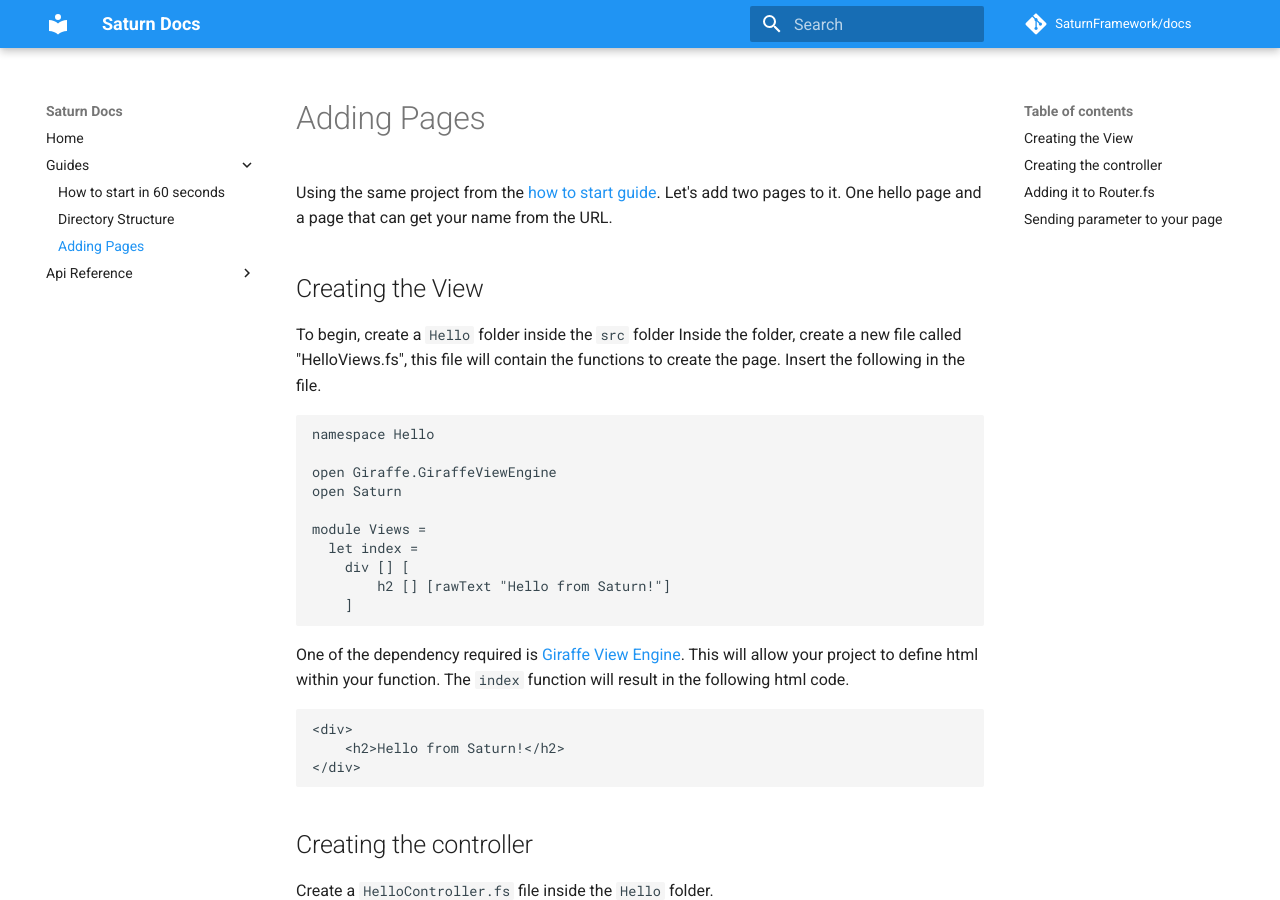
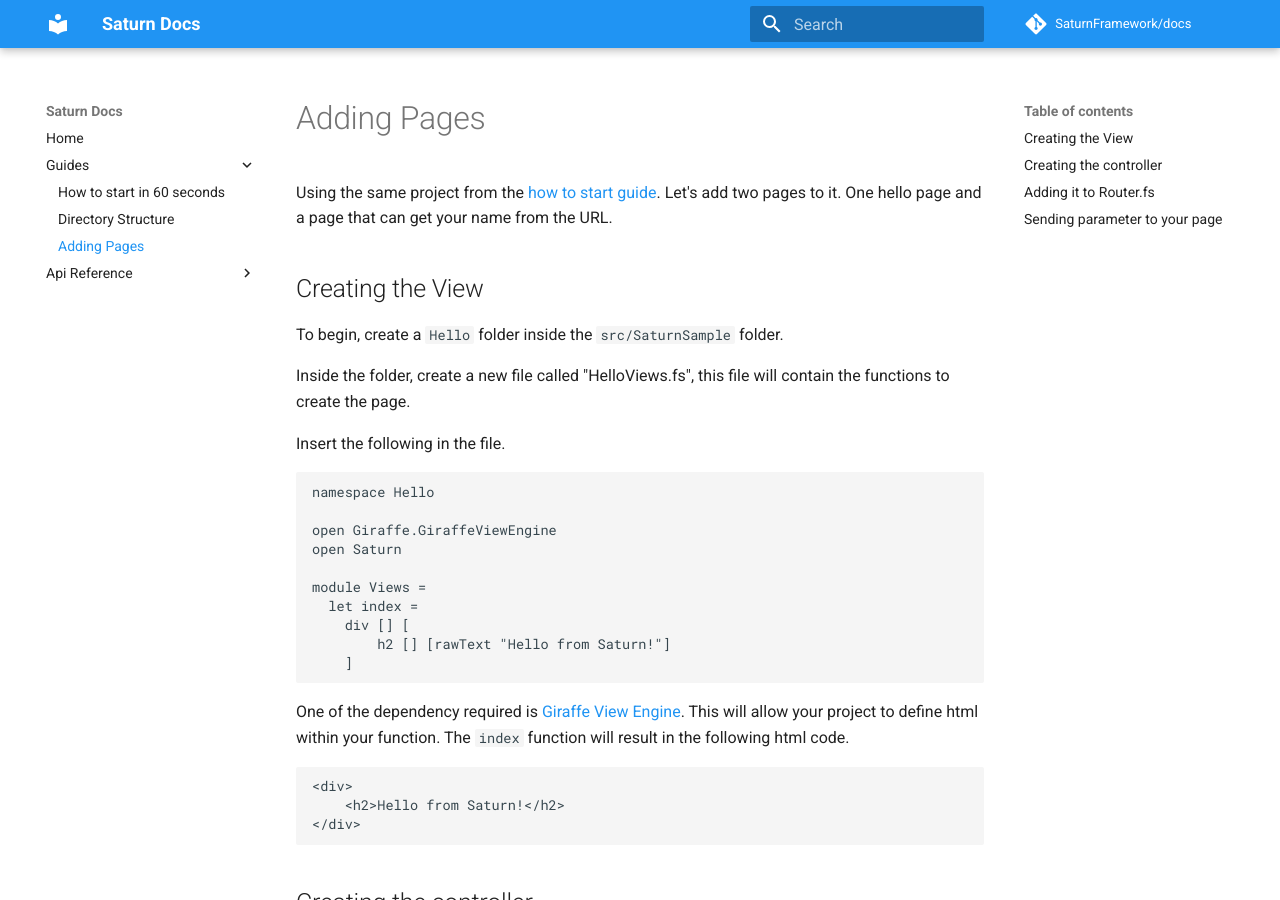
Before and after one commit to tmpreston/docs-2, an MkDocs documentation site: the page built from docs/guides/adding-pages.md, in a window 1280 px wide and 900 px high. Built offline with MkDocs 1.6.1 and Material for MkDocs 9.7.7, drawn with Linux system fonts in a browser that asks for light colours; comment, search, counter and statistics services are not loaded; old or Windows-style settings are respelled for this version of MkDocs.

Commit message:
Fix typo in guides (#6)

````diff
--- a/docs/guides/adding-pages.md
+++ b/docs/guides/adding-pages.md
@@ -4,8 +4,10 @@
 
 ## Creating the View
 
-To begin, create a `Hello` folder inside the `src` folder
+To begin, create a `Hello` folder inside the `src/SaturnSample` folder.
+
 Inside the folder, create a new file called "HelloViews.fs", this file will contain the functions to create the page.
+
 Insert the following in the file.
 
 ```fsharp
````
Also changed, not shown: docs/guides/directory-structure.md (+1 -1 lines), docs/guides/how-to-start.md (+0 -1 lines).
